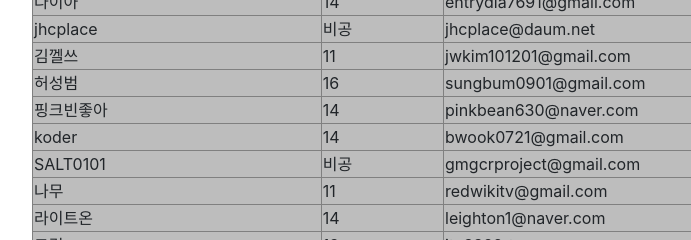
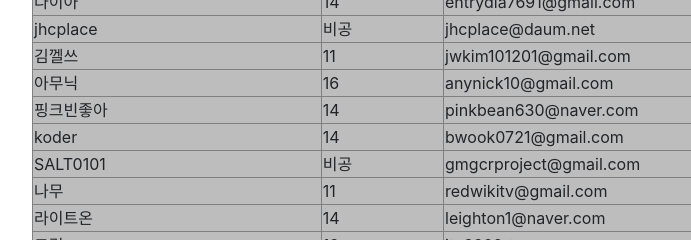
Before and after one commit to GroupValue/group.value.github.io, a plain HTML site: page allmember.html in a window 1280 px wide. Shown: the part 1149-1389 px from the top of the page, 0-691 px from the left. Drawn offline with nearby package versions, Linux system fonts and the light colour scheme.

Commit message:
HomePage

```diff
--- a/allmember.html
+++ b/allmember.html
@@ -121,7 +121,7 @@
 			<tr bgcolor="#bdbdbd"><td>다이아</td><td>14</td><td>entrydia7691@gmail.com</td></tr>
 			<tr bgcolor="#bdbdbd"><td>jhcplace</td><td>비공</td><td>jhcplace@daum.net</td></tr>
 			<tr bgcolor="#bdbdbd"><td>김껠쓰</td><td>11</td><td>jwkim101201@gmail.com</td></tr>
-			<tr bgcolor="#bdbdbd"><td>허성범</td><td>16</td><td>sungbum0901@gmail.com</td></tr>
+			<tr bgcolor="#bdbdbd"><td>아무닉</td><td>16</td><td>anynick10@gmail.com</td></tr>
 			<tr bgcolor="#bdbdbd"><td>핑크빈좋아</td><td>14</td><td>pinkbean630@naver.com</td></tr>
 			<tr bgcolor="#bdbdbd"><td>koder</td><td>14</td><td>bwook0721@gmail.com</td></tr>
 			<tr bgcolor="#bdbdbd"><td>SALT0101</td><td>비공</td><td>gmgcrproject@gmail.com</td></tr>
```
Also changed, not shown: index.html (+1 -1 lines).
